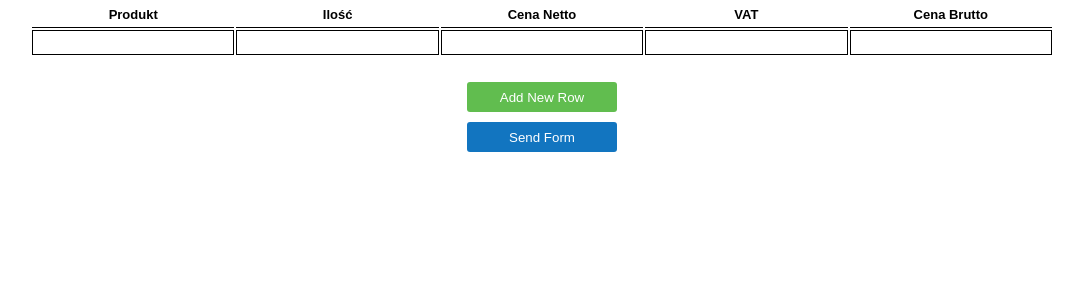
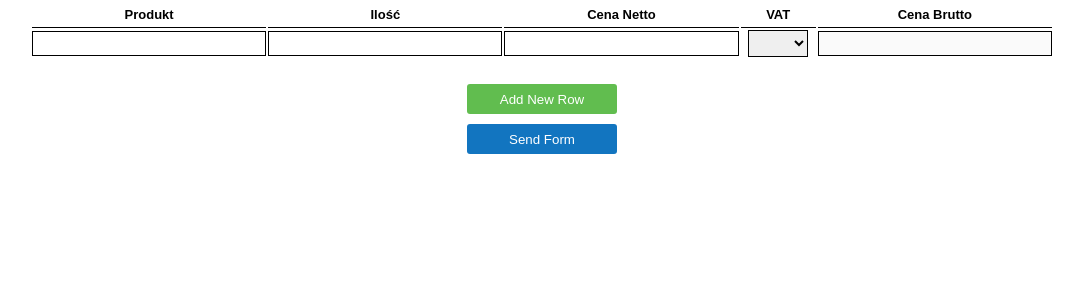
Before and after one commit to Matthave/taskNo3, a React (Create React App) app: page / in a window 1280 px wide. Shown: the top 300 px of the page, without its empty margins (98-1181 px from the left). Built offline with nearby package versions, Linux system fonts and the light colour scheme.

Commit message:
Create function calculate brutto from netto price

```diff
--- a/src/SASS/tableBody/_tableBody.scss
+++ b/src/SASS/tableBody/_tableBody.scss
@@ -2,5 +2,14 @@
   width: 100%;
   border-radius: 0;
   border: 1px solid black;
+  text-align: center;
   padding: 4px;
 }
+
+.table__selectEle {
+  width: 60px;
+  border-radius: 0;
+  border: 1px solid black;
+  padding: 4px;
+  font-size: 1.3rem;
+}
--- a/src/components/TableView/TableView.js
+++ b/src/components/TableView/TableView.js
@@ -1,7 +1,7 @@
 import React from "react";
 import Table from "../../containers/Table/Table";
 
-function TableView() {
+function TableView({ vatInputChange }) {
   return (
     <table className="table">
       <thead>
@@ -25,10 +25,18 @@ function TableView() {
             <input className="table__inputEle" />
           </th>
           <th className="table__bodyEle">
-            <input className="table__inputEle" />
+            <select
+              className="table__inputEle table__selectEle"
+              onChange={(e) => vatInputChange(e)}
+            >
+              <option value="0" defaultValue></option>
+              <option value="8">8%</option>
+              <option value="23">23%</option>
+              <option value="32">32%</option>
+            </select>
           </th>
           <th className="table__bodyEle">
-            <input className="table__inputEle" />
+            <input className="table__inputEle" disabled />
           </th>
         </tr>
       </tbody>
--- a/src/containers/Table/Table.js
+++ b/src/containers/Table/Table.js
@@ -2,7 +2,6 @@ import React, { Component } from "react";
 import AddButtonView from "../../components/AddButton/AddButtonView";
 import SendButtonView from "../../components/SendButton/SendButtonView";
 import TableView from "../../components/TableView/TableView";
-// import PropTypes from 'prop-types'
 
 class Table extends Component {
   state = {
@@ -29,19 +28,35 @@ class Table extends Component {
     const tableBody = document.querySelector(".table__tableBody");
     const cloneIt = document.querySelector(".default");
     const clonedEle = cloneIt.cloneNode(true);
+
+    //Add eventListener for new VAT element in new row
+    clonedEle.children[3].children[0].addEventListener("click", (e) =>
+      this.vatInputChange(e)
+    );
+
+    //Make new row clean of default value
     const cloneEleChildrenArr = [...clonedEle.children];
     cloneEleChildrenArr.forEach((ele) => {
       ele.children[0].value = "";
     });
     tableBody.appendChild(clonedEle);
   };
+
+  vatInputChange = (e) => {
+    const thisTrNettoPrice =
+      e.target.parentNode.parentNode.children[2].children[0].value;
+
+    e.target.parentNode.parentNode.children[4].children[0].value =
+      Number(thisTrNettoPrice) + (e.target.value / 100) * thisTrNettoPrice;
+  };
   render() {
+    const { sendFormResult } = this.state;
     return (
       <div className="main">
-        <TableView />
+        <TableView vatInputChange={this.vatInputChange} />
         <AddButtonView addNewRowFunc={this.addNewRowFunc} />
         <SendButtonView inputsValidationFunc={this.inputsValidationFunc} />
-        <h2 className="sendResult">{this.state.sendFormResult}</h2>
+        <h2 className="sendResult">{sendFormResult}</h2>
       </div>
     );
   }
--- a/src/css/style.css
+++ b/src/css/style.css
@@ -43,7 +43,16 @@ body {
   width: 100%;
   border-radius: 0;
   border: 1px solid black;
+  text-align: center;
   padding: 4px;
+}
+
+.table__selectEle {
+  width: 60px;
+  border-radius: 0;
+  border: 1px solid black;
+  padding: 4px;
+  font-size: 1.3rem;
 }
 
 .addBtn {
```
Also changed, not shown: 1 other file (tests, documents, lock files or other folders).
